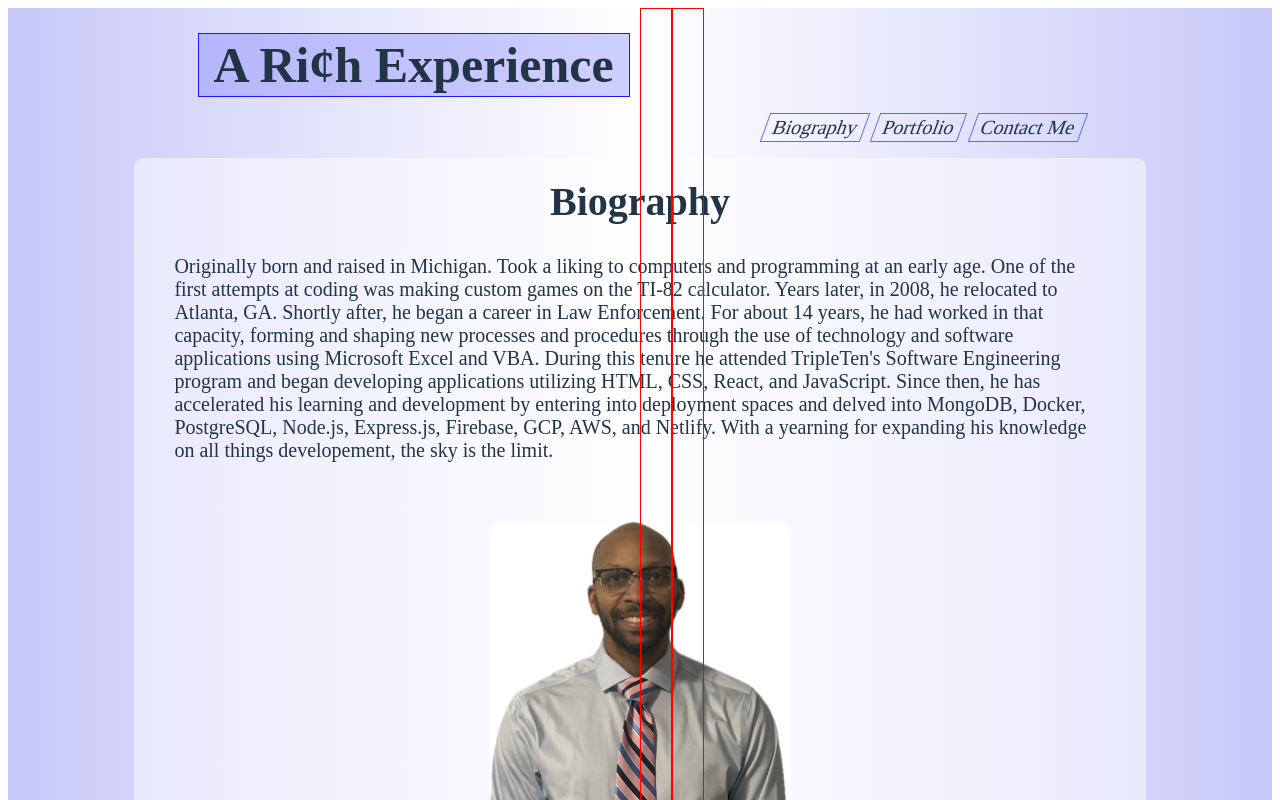
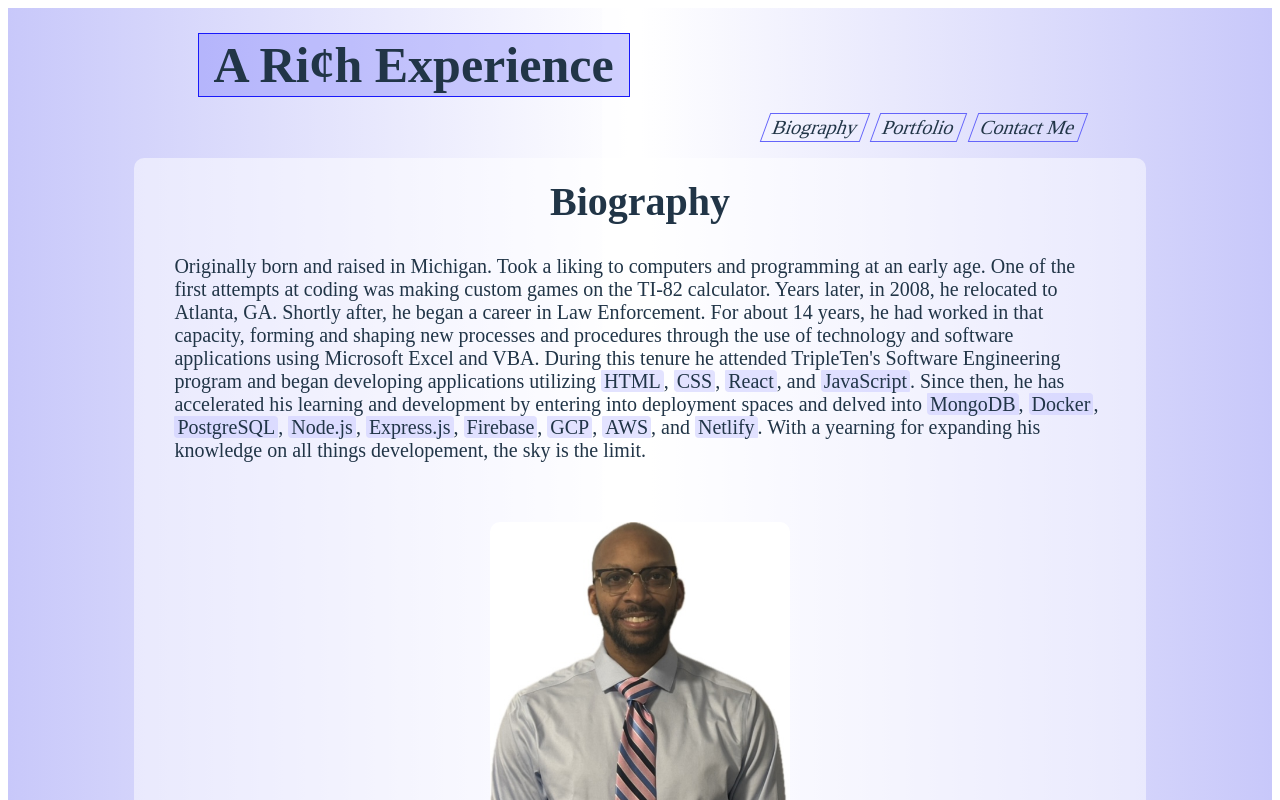
Before and after one commit to TonyRiches17/portfolio, a React (Vite) app: page / in a window 1280 px wide. Shown: the top 800 px of the page. Built offline with nearby package versions, Linux system fonts and the light colour scheme.

Commit message:
Add Cascade

```diff
--- a/src/components/App/App.css
+++ b/src/components/App/App.css
@@ -1,26 +1,44 @@
+@keyframes moveleft {
+  0% {transform: translate(0px);}
+  5% {transform: translate(-20vw);}
+  10% {transform: translate(-40vw);}
+  15% {transform: translate(-60vw);}
+  20% {transform: translate(-100vw);}
+  21%, 100% {transform: translate(-101vw)};
+}
+
+@keyframes moveright {
+  0% {transform: translate(0px);}
+  5% {transform: translate(20vw);}
+  10% {transform: translate(40vw);}
+  15% {transform: translate(60vw);}
+  20% {transform: translate(100vw);}
+  21%, 100% {transform: translate(101vw)};
+}
+
 .app {
   background: linear-gradient(to right, rgb(200, 200, 250) 0%, rgb(255, 255, 255) 50%, rgb(200, 200, 250) 100%);
   position: relative;
-  z-index: 0;
+  z-index: -2;
 }
 
 .app__rectangles {
   display: flex;
   position: fixed;
-  left: 50%;
-  /* right: 50%; */
-  z-index: 1;
+  left: 47%;
+  z-index: -1;
 }
 
 .app__rectanglel {
-  width: 30px;
+  width: 20px;
   height: 100vh;
-  border: 1px solid red;
-
+  background-color: rgba(255, 255, 255, .6);
+  /* animation: moveleft 15s linear infinite; */
 }
 
 .app__rectangler {
-  width: 30px;
+  width: 20px;
   height: 100vh;
-  border: 1px solid red;
+  background-color: rgba(255, 255, 255, .6);
+  /* animation: moveright 15s linear infinite; */
 }
--- a/src/components/Bio/Bio.css
+++ b/src/components/Bio/Bio.css
@@ -20,6 +20,12 @@
   margin: 0 0 50px;
 }
 
+.bio__emboss {
+  background-color: rgba(200, 200, 255, .5);
+  border-radius: 1px 4px;
+  padding: 0 3px;
+}
+
 .bio__image {
   max-width: 300px;
   border-radius: 10px;
--- a/src/components/Navigation/Navigation.css
+++ b/src/components/Navigation/Navigation.css
@@ -61,7 +61,7 @@
 
 .navigation__link-background:hover {
   background-color: rgba(100, 100, 250, .3);
-  transform: skew(0);
+  transform: skew(0deg);
 }
 
 .navigation__link {
```
